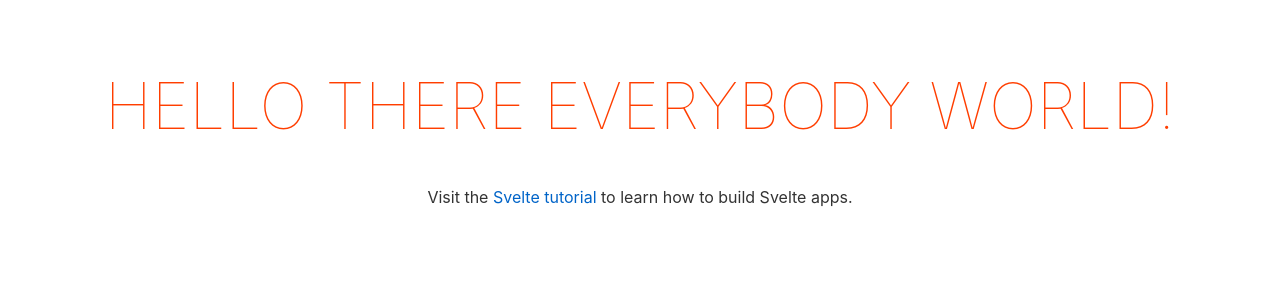
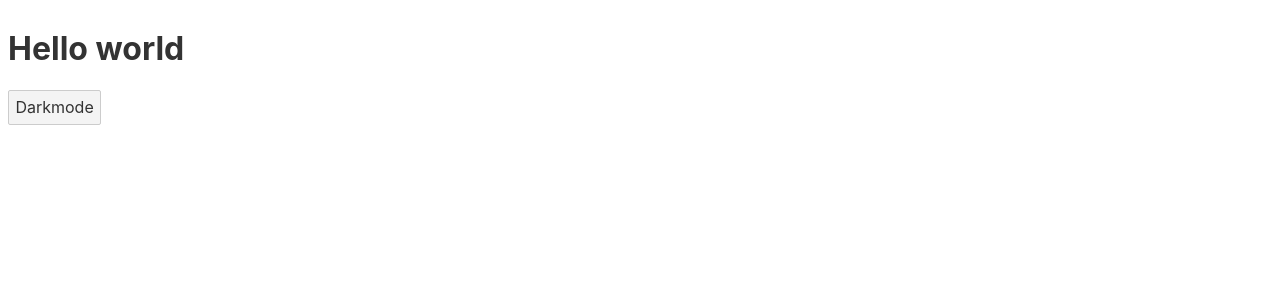
Before and after one commit to krissendev/dockerIntegrate, a Svelte app: page / in a window 1280 px wide. Shown: the top 300 px of the page. Built offline with nearby package versions, Linux system fonts and the light colour scheme.

Commit message:
init darkmode

```diff
--- a/src/App.svelte
+++ b/src/App.svelte
@@ -1,30 +1,8 @@
 <script>
-	export let name;
+	import Darkmode from './Darkmode.svelte'
 </script>
 
 <main>
-	<h1>Hello there everybody {name}!</h1>
-	<p>Visit the <a href="https://svelte.dev/tutorial">Svelte tutorial</a> to learn how to build Svelte apps.</p>
+	<h1>Hello world</h1>
 </main>
-
-<style>
-	main {
-		text-align: center;
-		padding: 1em;
-		max-width: 240px;
-		margin: 0 auto;
-	}
-
-	h1 {
-		color: #ff3e00;
-		text-transform: uppercase;
-		font-size: 4em;
-		font-weight: 100;
-	}
-
-	@media (min-width: 640px) {
-		main {
-			max-width: none;
-		}
-	}
-</style>
+<Darkmode/>
--- /dev/null
+++ b/src/Darkmode.svelte
@@ -0,0 +1,62 @@
+<script>
+
+    export const cookieBase = "SameSite=Strict;path=/;";
+    export let darkMode=false; //false means white, true means dark
+
+
+    cookieInit();
+    function cookieInit(){
+        console.log(document.cookie)
+        if(!document.cookie){
+            setCookieDarkMode(false)
+        }
+        else{
+            darkModeSwitch();
+            darkModeSwitch();
+        }
+    }
+    function setCookieDarkMode(bool){
+        console.log("the bool is ", bool, "and type of", typeof(bool))
+        let cookieDarkMode = `darkMode=${bool};`
+        console.log(cookieDarkMode);
+        document.cookie = `${cookieDarkMode} ${cookieBase}`
+    }
+
+    function getCookieValue(name){
+        const cookies = document.cookie.split(';');
+        for(let cookie of cookies){
+            const [cookieName, cookieValue] = cookie.split('=');
+            if(cookieName === name){
+                return cookieValue;
+            }
+        }
+        return null;
+    }
+
+
+
+
+
+    function darkModeSwitch(){
+        darkMode = getCookieValue("darkMode") === "true";
+        console.log("darkmode is ", darkMode, "and type of ", typeof(darkMode))
+        //change to white
+        if(darkMode){
+
+            setCookieDarkMode(false);
+
+
+            document.body.style.backgroundColor = 'white';
+            document.body.style.color = 'black';
+        }
+        //change to dark
+        else if(!darkMode){
+            setCookieDarkMode(true);
+
+            document.body.style.backgroundColor = 'black';
+            document.body.style.color = 'white';
+        }
+    }
+</script>
+
+<button on:click={darkModeSwitch}> Darkmode</button>
```
